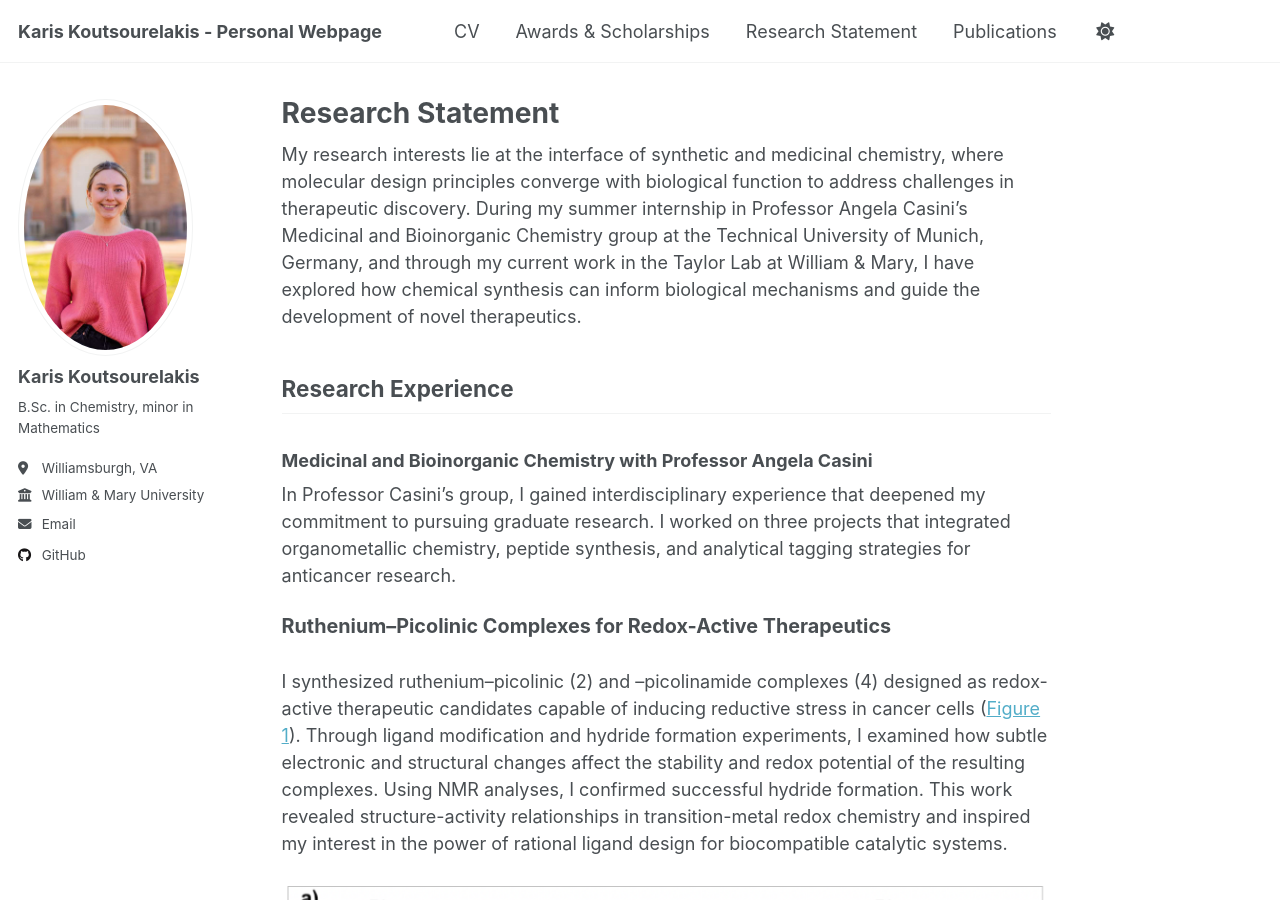
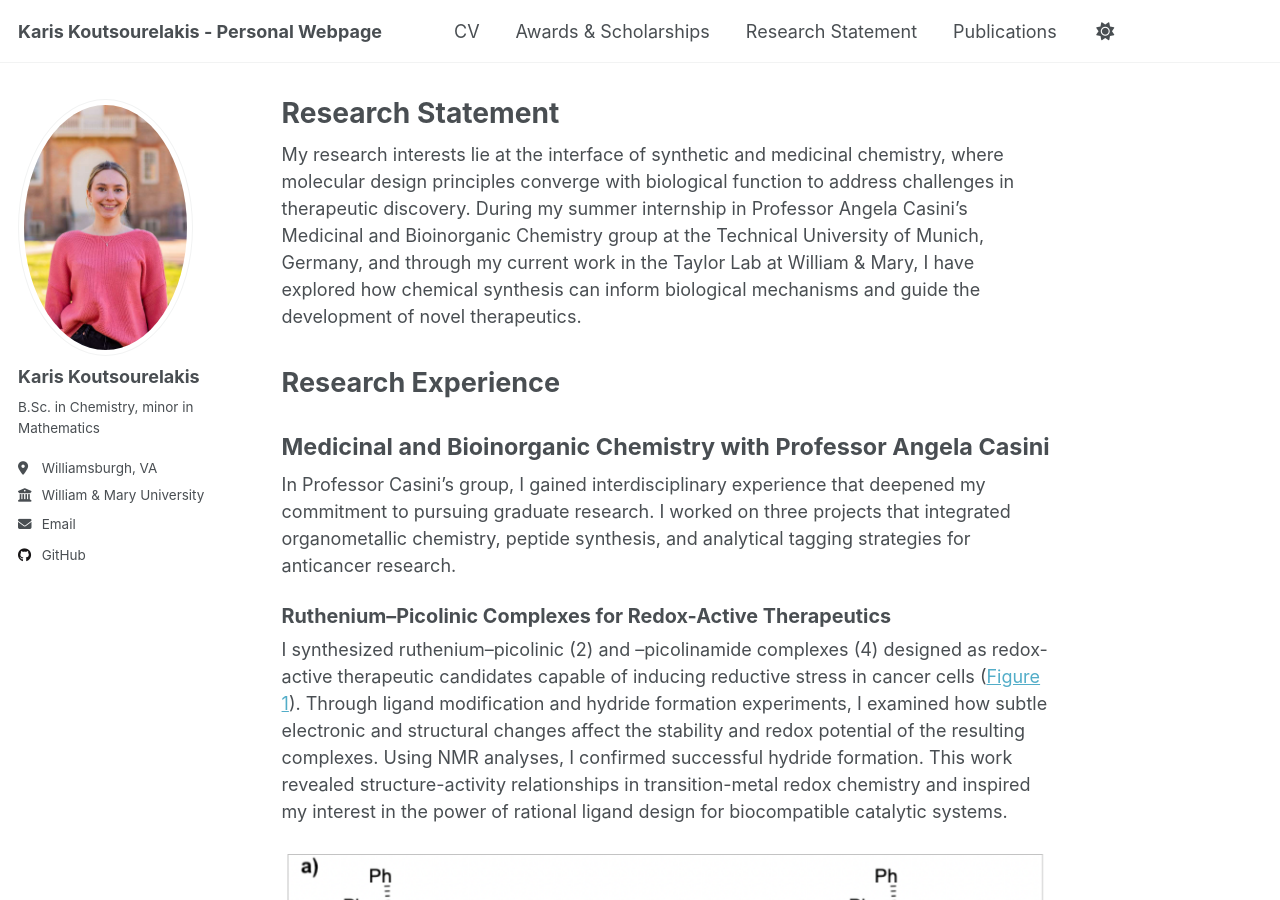
Before and after one commit to kkoutsourelakis/kkoutsourelakis.github.io, a Jekyll site: the page built from _pages/research_statement.md, in a window 1280 px wide and 900 px high. Built offline with Jekyll 4.4.1, drawn with Linux system fonts in a browser that asks for light colours; a script that is not in the unit is left out.

Commit message:
Update research_statement.md

```diff
--- a/_pages/research_statement.md
+++ b/_pages/research_statement.md
@@ -4,16 +4,22 @@ title: "Research Statement"
 permalink: /research_statement/
 ---
 
-
 My research interests lie at the interface of synthetic and medicinal chemistry, where molecular design principles converge with biological function to address challenges in therapeutic discovery. During my summer internship in Professor Angela Casini’s Medicinal and Bioinorganic Chemistry group at the Technical University of Munich, Germany, and through my current work in the Taylor Lab at William & Mary, I have explored how chemical synthesis can inform biological mechanisms and guide the development of novel therapeutics.
 
-## Research Experience
+<p style="font-size:1.5em; font-weight:700; margin-top:1.2em; margin-bottom:0.4em;">
+  Research Experience
+</p>
 
-### Medicinal and Bioinorganic Chemistry with Professor Angela Casini
+<p style="font-size:1.3em; font-weight:700; margin-top:1.1em; margin-bottom:0.3em;">
+  Medicinal and Bioinorganic Chemistry with Professor Angela Casini
+</p>
 
 In Professor Casini’s group, I gained interdisciplinary experience that deepened my commitment to pursuing graduate research. I worked on three projects that integrated organometallic chemistry, peptide synthesis, and analytical tagging strategies for anticancer research.
 
-<p style="font-size:1.1em; font-weight:bold; margin-top:0.5em;">Ruthenium–Picolinic Complexes for Redox-Active Therapeutics</p>
+<p style="font-size:1.1em; font-weight:bold; margin-top:0.5em; margin-bottom:0.2em;">
+  Ruthenium–Picolinic Complexes for Redox-Active Therapeutics
+</p>
+
 I synthesized ruthenium–picolinic (2) and –picolinamide complexes (4) designed as redox-active therapeutic candidates capable of inducing reductive stress in cancer cells ([Figure 1](#fig1)). Through ligand modification and hydride formation experiments, I examined how subtle electronic and structural changes affect the stability and redox potential of the resulting complexes. Using NMR analyses, I confirmed successful hydride formation. This work revealed structure-activity relationships in transition-metal redox chemistry and inspired my interest in the power of rational ligand design for biocompatible catalytic systems.
 
 <p id="fig1">
@@ -21,8 +27,10 @@ I synthesized ruthenium–picolinic (2) and –picolinamide complexes (4) design
   <figcaption>Figure 1: (a) Hydride formation of Ru–picolinic complex, and (b) of Ru–picolinamide complex</figcaption>
 </p>
 
+<p style="font-size:1.1em; font-weight:bold; margin-top:0.5em; margin-bottom:0.2em;">
+  Peptide Synthesis and On-Resin Cyclization
+</p>
 
-#### Peptide Synthesis and On-Resin Cyclization
 Additionally, I contributed to the solid-phase synthesis and on-resin cyclization of peptides, constructing an oligopeptide sequence through iterative coupling and deprotection steps (6) ([Figure 2](#fig2)). This project honed my skills in reaction optimization and purification, with mass spectrometry confirming successful peptide synthesis. Although gold complex coupling was unsuccessfully attempted, the work deepened my understanding of selectivity challenges in peptide assembly and sparked my interest in designing metal-peptide conjugates and cyclic scaffolds for drug delivery.
 
 <p id="fig2">
@@ -30,7 +38,10 @@ Additionally, I contributed to the solid-phase synthesis and on-resin cyclizatio
   <figcaption>Figure 2: On-resin cyclization of GRKy amino acid sequence</figcaption>
 </p>
 
-#### Ruthenium-Based Mass Tags for Proteomic Imaging
+<p style="font-size:1.1em; font-weight:bold; margin-top:0.5em; margin-bottom:0.2em;">
+  Ruthenium-Based Mass Tags for Proteomic Imaging
+</p>
+
 In a third project, I worked on developing ruthenium-based mass tags for mass spectrometry imaging (MSI) to map biomolecules in tissues with high spatial resolution. I synthesized indole–pyridine derivatives and biotin-based linkers (10), optimizing purification using flash chromatography ([Figure 3](#fig3)). This project demonstrated how organometallic synthesis can enhance analytical sensitivity through isotopically distinct tagging and inspired my interest in click-chemistry approaches for bioorthogonal, site-specific labeling in proteomic imaging and drug distribution studies.
 
 <p id="fig3">
@@ -38,7 +49,9 @@ In a third project, I worked on developing ruthenium-based mass tags for mass sp
   <figcaption>Figure 3: Mass tag linker coupling reaction with biotin</figcaption>
 </p>
 
-### Organic Synthesis and Bacterial Virulence Inhibition in the Taylor Lab
+<p style="font-size:1.3em; font-weight:700; margin-top:1.1em; margin-bottom:0.3em;">
+  Organic Synthesis and Bacterial Virulence Inhibition in the Taylor Lab
+</p>
 
 More recently, I have joined the Taylor Lab at William & Mary, where I am expanding my training in organic synthesis of small molecules and exploring the chemical mechanisms underlying bacterial virulence regulation. I am currently synthesizing meta-bromo-thiolactone (mBTL), a small molecule that inhibits quorum sensing in *Pseudomonas aeruginosa*. Using a two-step route involving acid formation (12) and amide coupling with homocysteine thiolactone (15), I am learning to construct the thiolactone core of mBTL ([Figure 4](#fig4)). mBTL binds to bacterial quorum-sensing receptors to disrupt bacterial communication and virulence, offering a promising anti-virulence strategy that reduces antibiotic resistance pressure. This project has allowed me to apply my synthetic background to a biologically relevant target and appreciate how small-molecule chemistry can modulate complex cellular behavior.
 
@@ -47,7 +60,9 @@ More recently, I have joined the Taylor Lab at William & Mary, where I am expand
   <figcaption>Figure 4: (a) Two-step mBTL synthesis including an acid formation, and (b) amide coupling</figcaption>
 </p>
 
-## Research Skills and Future Directions
+<p style="font-size:1.5em; font-weight:700; margin-top:1.2em; margin-bottom:0.4em;">
+  Research Skills and Future Directions
+</p>
 
 Through these projects, I developed proficiency in synthetic organic and organometallic chemistry, solid-phase peptide synthesis, and analytical characterization. I learned to view chemical synthesis as a tool to interrogate and manipulate biological systems, which has fueled my curiosity about the molecular principles underlying complex cellular behavior. I am particularly excited by the prospect of designing molecules that reveal mechanistic insights into cellular processes, such as redox regulation in cancer or quorum-sensing pathways in pathogenic bacteria.
 
```
